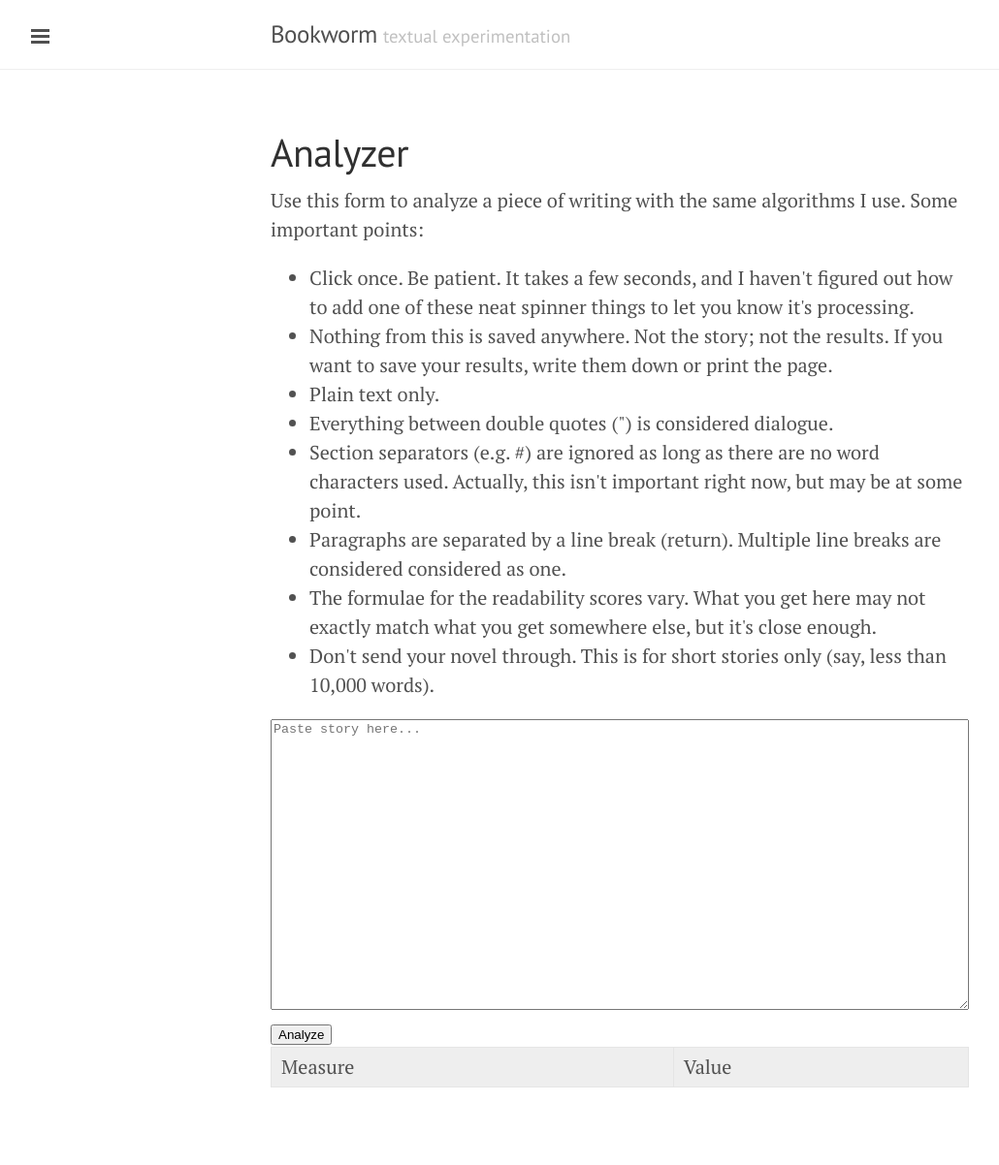
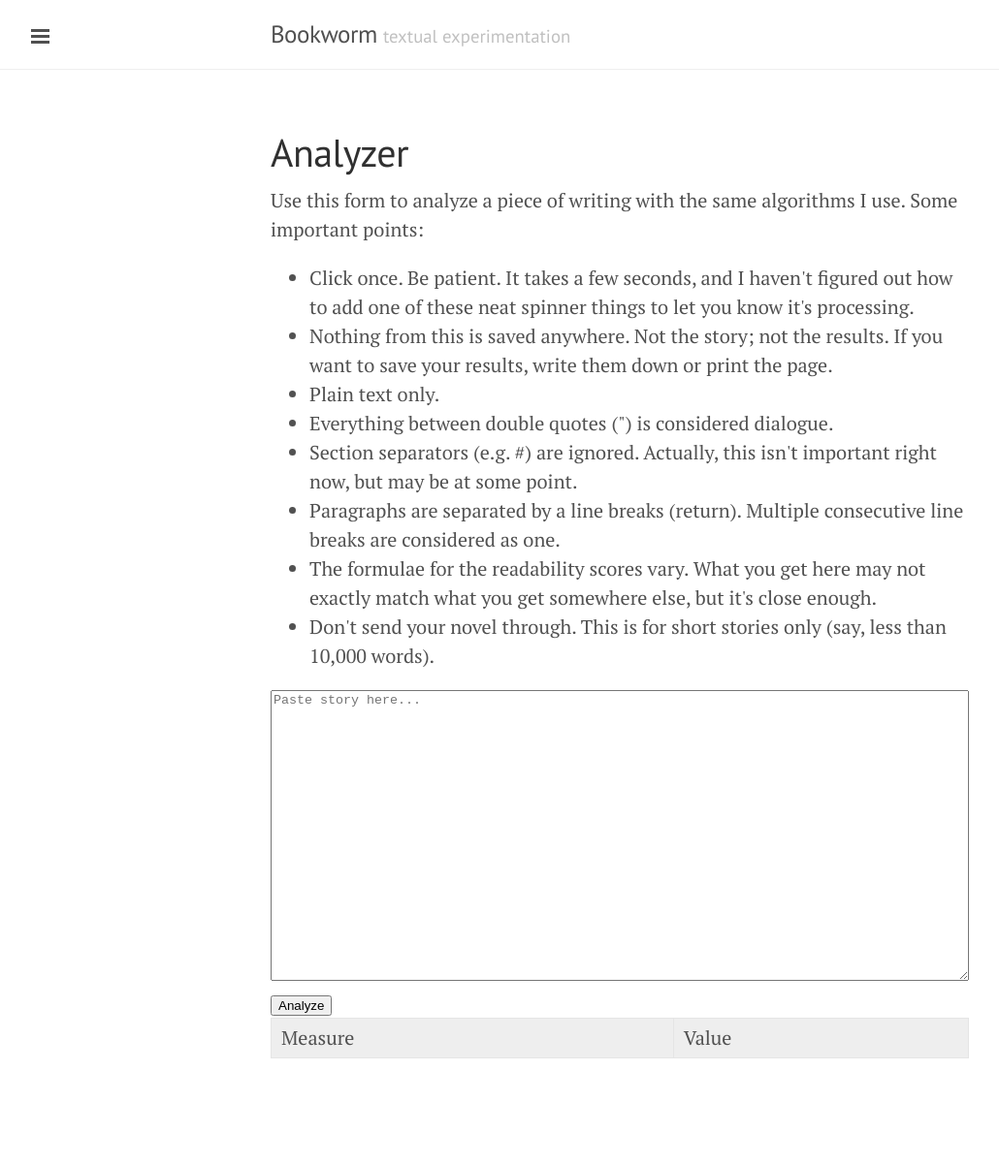
Before and after one commit to davidlday/bookworm-blog, a Jekyll site: the page built from analyze.html, in a window 1280 px wide. Shown: the whole page at 97% size, without its empty margins (1-1031 px from the left). Built offline with Jekyll 4.4.1, drawn with Linux system fonts in a browser that asks for light colours; nearby versions of some CDN libraries; Markdown is read by kramdown in place of the engine named in the settings; after the commit the page ends 1172 px from its top, so only the background shows below that.

Commit message:
Minor corrections to analyzer page.

```diff
--- a/analyze.html
+++ b/analyze.html
@@ -38,8 +38,8 @@
             <li>Nothing from this is saved anywhere. Not the story; not the results. If you want to save your results, write them down or print the page.</li>
             <li>Plain text only.</li>
             <li>Everything between double quotes (") is considered dialogue.</li>
-            <li>Section separators (e.g. #) are ignored as long as there are no word characters used. Actually, this isn't important right now, but may be at some point.</li>
-            <li>Paragraphs are separated by a line break (return). Multiple line breaks are considered considered as one.</li>
+            <li>Section separators (e.g. #) are ignored. Actually, this isn't important right now, but may be at some point.</li>
+            <li>Paragraphs are separated by a line breaks (return). Multiple consecutive line breaks are considered as one.</li>
             <li>The formulae for the readability scores vary. What you get here may not exactly match what you get somewhere else, but it's close enough.</li>
             <li>Don't send your novel through. This is for short stories only (say, less than 10,000 words).</li>
         </ul>
```
